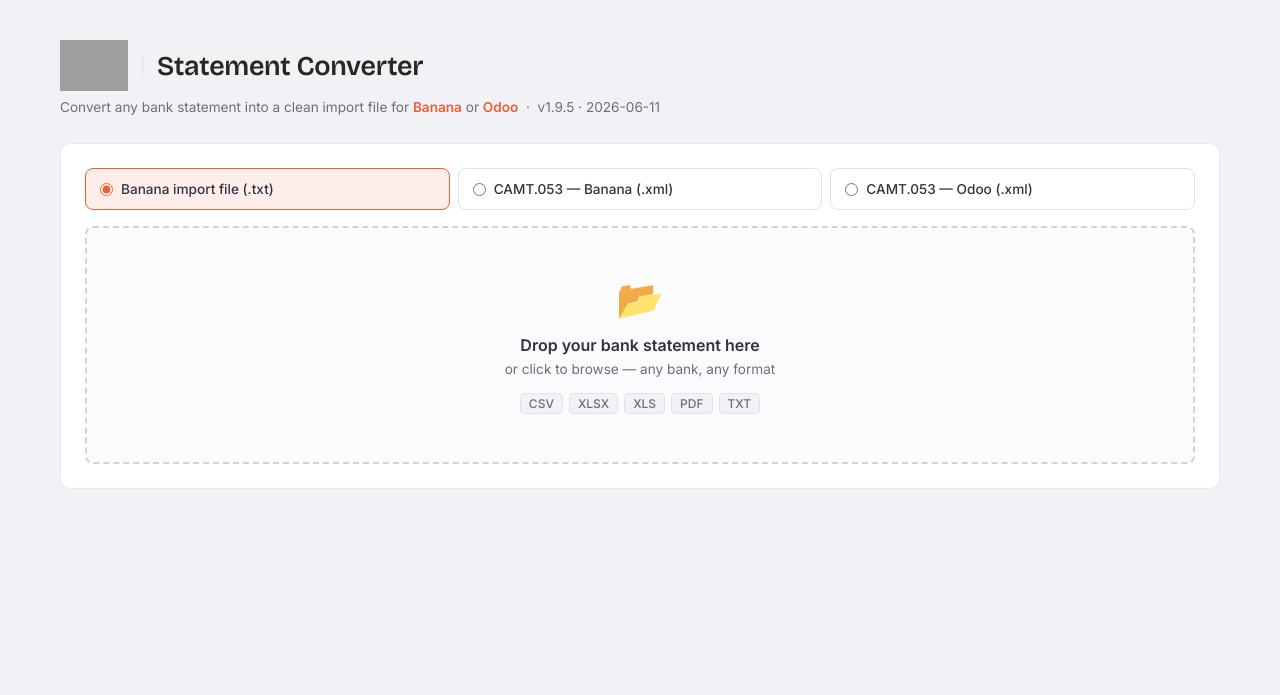
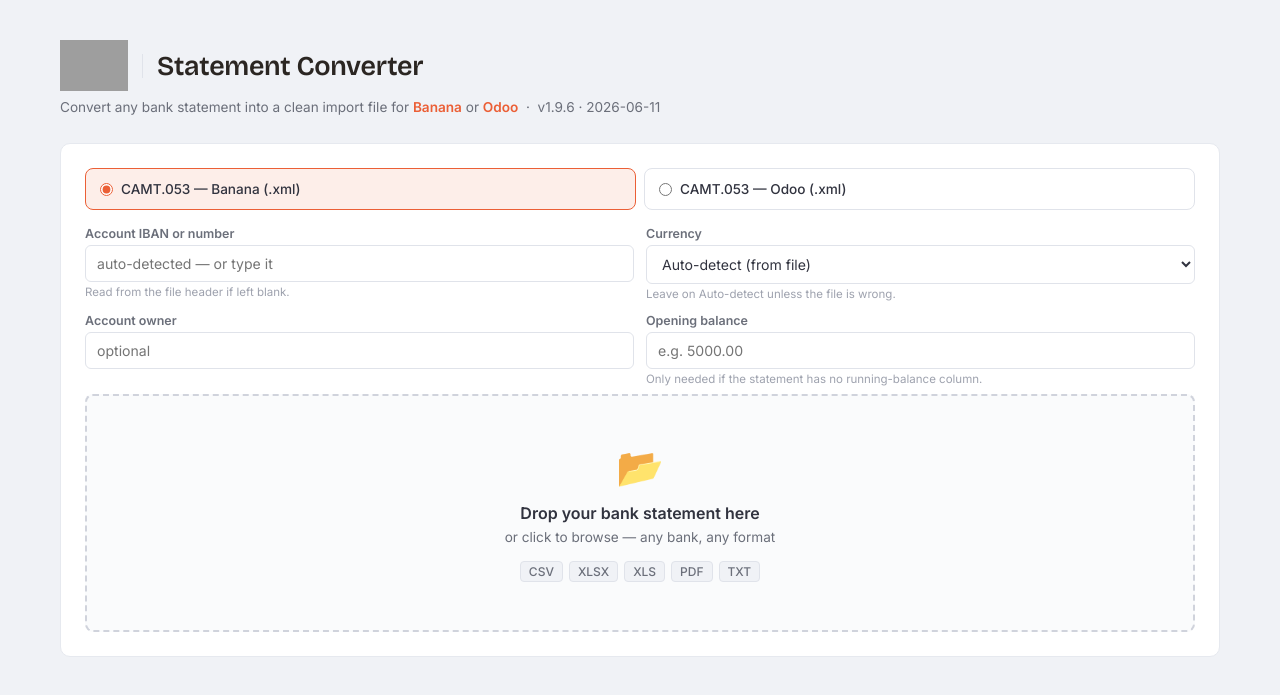
Before and after one commit to danbuetler/banana-import, a Flask app: page / in a window 1280 px wide. Shown: the top 695 px of the page. Run offline with Flask 3, Linux system fonts and the light colour scheme; parts of the project's set-up code (start-up, migrations or seed data) failed here and were passed over; grey boxes are pictures that could not be loaded.

Commit message:
v1.9.6: remove Banana .txt (TSV) output option — CAMT.053 only
Drops the legacy 'Banana import file (.txt)' radio. The two remaining
outputs are both CAMT.053 (Banana + Odoo), so CAMT.053 — Banana is now the
default and the CAMT metadata fields are always shown. Backend default
output_format also -> camt053. (TSV conversion code left dormant, unused.)

Co-Authored-By: Claude Opus 4.8 (1M context) <noreply@anthropic.com>

```diff
--- a/app.py
+++ b/app.py
@@ -11,7 +11,7 @@ import camt_writer
 import odoo_camt_writer
 import ai_extract
 
-APP_VERSION = "1.9.5"
+APP_VERSION = "1.9.6"
 BUILD_DATE = "2026-06-11"
 
 app = Flask(__name__)
@@ -46,7 +46,7 @@ def convert():
     if not f.filename:
         return jsonify({'error': 'No file selected'}), 400
 
-    output_format = request.form.get('output_format', 'banana_tsv')
+    output_format = request.form.get('output_format', 'camt053')
     session_id = str(uuid.uuid4())
     orig_name = os.path.splitext(secure_filename(f.filename))[0] or 'statement'
     ext = os.path.splitext(f.filename)[1].lower().lstrip('.')
--- a/templates/index.html
+++ b/templates/index.html
@@ -305,11 +305,7 @@
     <!-- Output format -->
     <div class="format-select">
       <label class="fmt-opt">
-        <input type="radio" name="output_format" value="banana_tsv" checked onchange="onFormatChange()">
-        <span>Banana import file (.txt)</span>
-      </label>
-      <label class="fmt-opt">
-        <input type="radio" name="output_format" value="camt053" onchange="onFormatChange()">
+        <input type="radio" name="output_format" value="camt053" checked onchange="onFormatChange()">
         <span>CAMT.053 — Banana (.xml)</span>
       </label>
       <label class="fmt-opt">
@@ -318,8 +314,9 @@
       </label>
     </div>
 
-    <!-- CAMT.053 metadata (not present in bank exports — entered here) -->
-    <div id="camt-fields" style="display:none;">
+    <!-- CAMT.053 metadata (not present in bank exports — entered here).
+         Both remaining output formats are CAMT.053, so these are always shown. -->
+    <div id="camt-fields" style="display:block;">
       <div class="field-grid">
         <div class="field">
           <label for="iban">Account IBAN or number</label>
```
